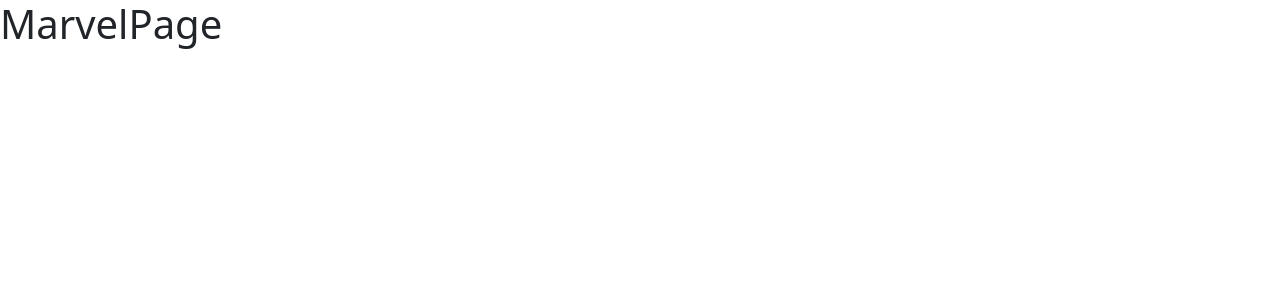
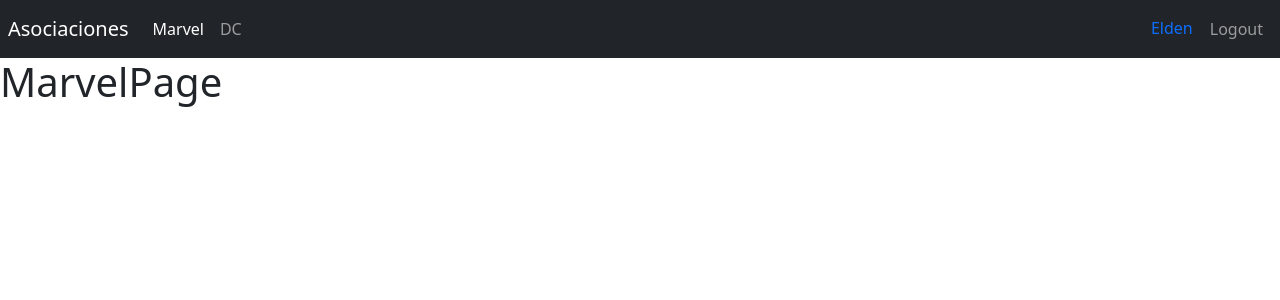
Before and after one commit to EmilianoCBE/heroes-spa, a React (Vite) app: page /marvel in a window 1280 px wide. Shown: the top 300 px of the page. Built offline with nearby package versions, Linux system fonts and the light colour scheme.

Commit message:
Navbar added

```diff
--- a/src/router/AppRouter.jsx
+++ b/src/router/AppRouter.jsx
@@ -2,10 +2,12 @@
 import LoginPage from '../auth/pages/LoginPage'
 import DcPage from '../heroes/pages/DcPage'
 import MarvelPage from '../heroes/pages/MarvelPage'
+import {Navbar} from '../ui'
 
 const AppRouter = () => {
   return (
     <>
+      <Navbar />
         <Routes>
             <Route path="marvel" element={<MarvelPage />}/>
             <Route path="dc" element={<DcPage />}/>
--- /dev/null
+++ b/src/ui/components/Navbar.jsx
@@ -0,0 +1,48 @@
+import { Link, NavLink } from 'react-router-dom';
+
+export const Navbar = () => {
+    return (
+        <nav className="navbar navbar-expand-sm navbar-dark bg-dark p-2">
+
+            <Link
+                className="navbar-brand"
+                to="/"
+            >
+                Asociaciones
+            </Link>
+
+            <div className="navbar-collapse">
+                <div className="navbar-nav">
+
+                    <NavLink
+                        className={({isActive}) => `nav-item nav-link ${isActive ? 'active' : ''}` }
+                        to="/marvel"
+                    >
+                        Marvel
+                    </NavLink>
+
+                    <NavLink
+                        className={({isActive}) => `nav-item nav-link ${isActive ? 'active' : ''}` }
+                        to="/dc"
+                    >
+                        DC
+                    </NavLink>
+                </div>
+            </div>
+
+            <div className="navbar-collapse collapse w-100 order-3 dual-collapse2 d-flex justify-content-end">
+                <ul className="navbar-nav ml-auto">
+                    <span className='nav-item nav-link text-primary'>
+                        Elden
+                    </span>
+
+                    <button
+                        className='nav-item nav-link btn'
+                    >
+                        Logout
+                    </button>
+                </ul>
+            </div>
+        </nav>
+    )
+}
--- /dev/null
+++ b/src/ui/components/index.js
@@ -0,0 +1,2 @@
+
+export *  from './Navbar'
--- /dev/null
+++ b/src/ui/index.js
@@ -0,0 +1,2 @@
+
+export * from './components'
```
